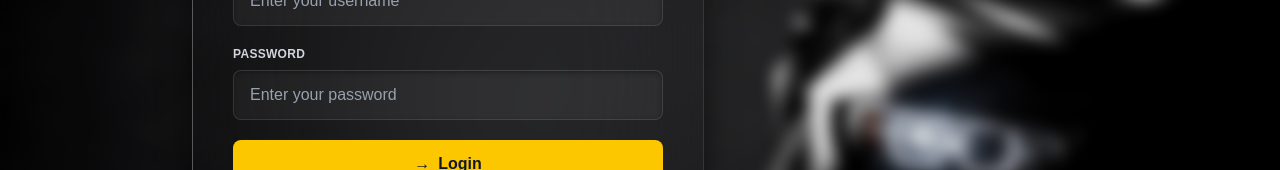
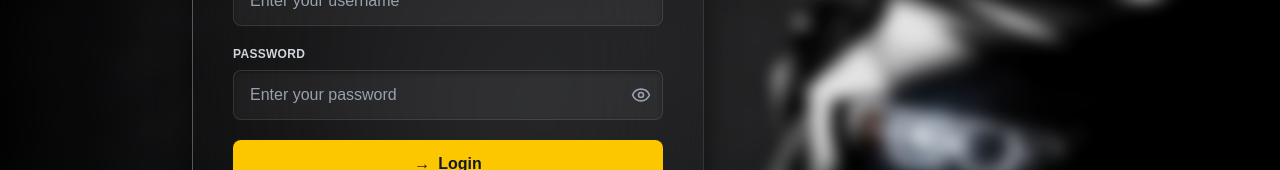
Before and after one commit to businessgroupikasle/erp_Shifterz_Frontend, a Next.js app: page /login in a window 1280 px wide. Shown: the part 293-463 px from the top of the page. Built offline with nearby package versions, Linux system fonts and the light colour scheme; no server answers.

Commit message:
implement billing dashboard with invoice management and create/preview dialogs

```diff
--- a/src/app/login/page.tsx
+++ b/src/app/login/page.tsx
@@ -4,11 +4,13 @@
 import { useRouter } from "next/navigation";
 import { login } from "@/lib/api";
 import Image from "next/image";
+import { Eye, EyeOff } from "lucide-react";
 
 export default function LoginPage() {
   const router = useRouter();
   const [username, setUsername] = useState("");
   const [password, setPassword] = useState("");
+  const [showPassword, setShowPassword] = useState(false);
   const [isLoading, setIsLoading] = useState(false);
   const [error, setError] = useState("");
 
@@ -92,14 +94,24 @@
               <label className="block text-xs font-bold text-gray-300 uppercase tracking-wide mb-2">
                 Password
               </label>
+              <div className="relative">
                 <input
-                type="password"
+                  type={showPassword ? "text" : "password"}
                   value={password}
                   onChange={(e) => setPassword(e.target.value)}
                   placeholder="Enter your password"
-                className="w-full px-4 py-3 border border-white/10 rounded-lg focus:outline-none focus:ring-2 focus:ring-yellow-400 focus:border-transparent bg-white/5 backdrop-blur-md text-white placeholder-gray-400 shadow-[inset_0_2px_4px_rgba(0,0,0,0.3)] transition-colors"
+                  className="w-full px-4 py-3 border border-white/10 rounded-lg focus:outline-none focus:ring-2 focus:ring-yellow-400 focus:border-transparent bg-white/5 backdrop-blur-md text-white placeholder-gray-400 shadow-[inset_0_2px_4px_rgba(0,0,0,0.3)] transition-colors pr-12"
                   disabled={isLoading}
                 />
+                <button
+                  type="button"
+                  onClick={() => setShowPassword(!showPassword)}
+                  className="absolute right-3 top-1/2 -translate-y-1/2 text-gray-400 hover:text-white transition-colors"
+                  disabled={isLoading}
+                >
+                  {showPassword ? <EyeOff size={20} /> : <Eye size={20} />}
+                </button>
+              </div>
             </div>
 
             {/* Login Button */}
```
Lines whose indentation alone changed are shown as unchanged.
